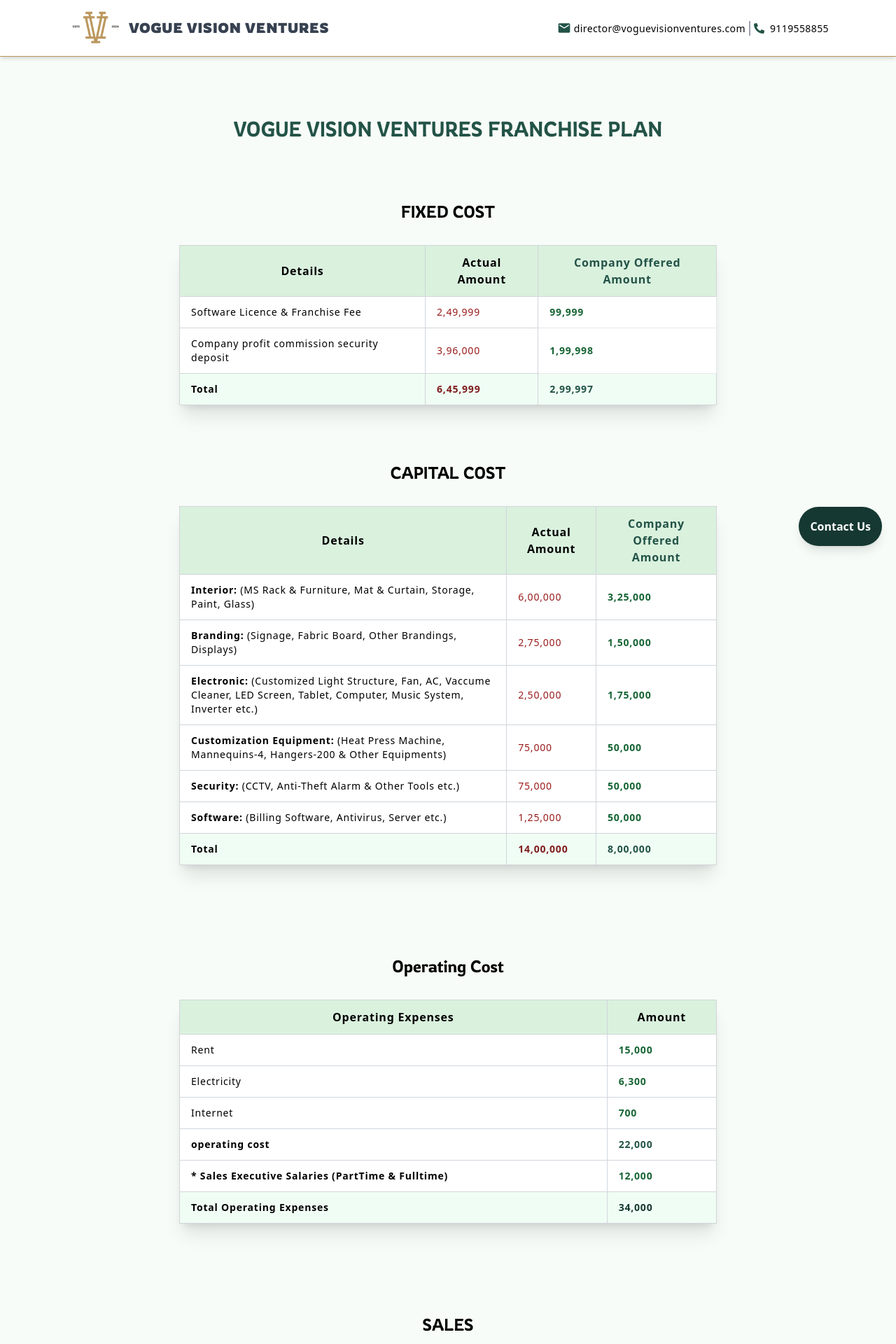
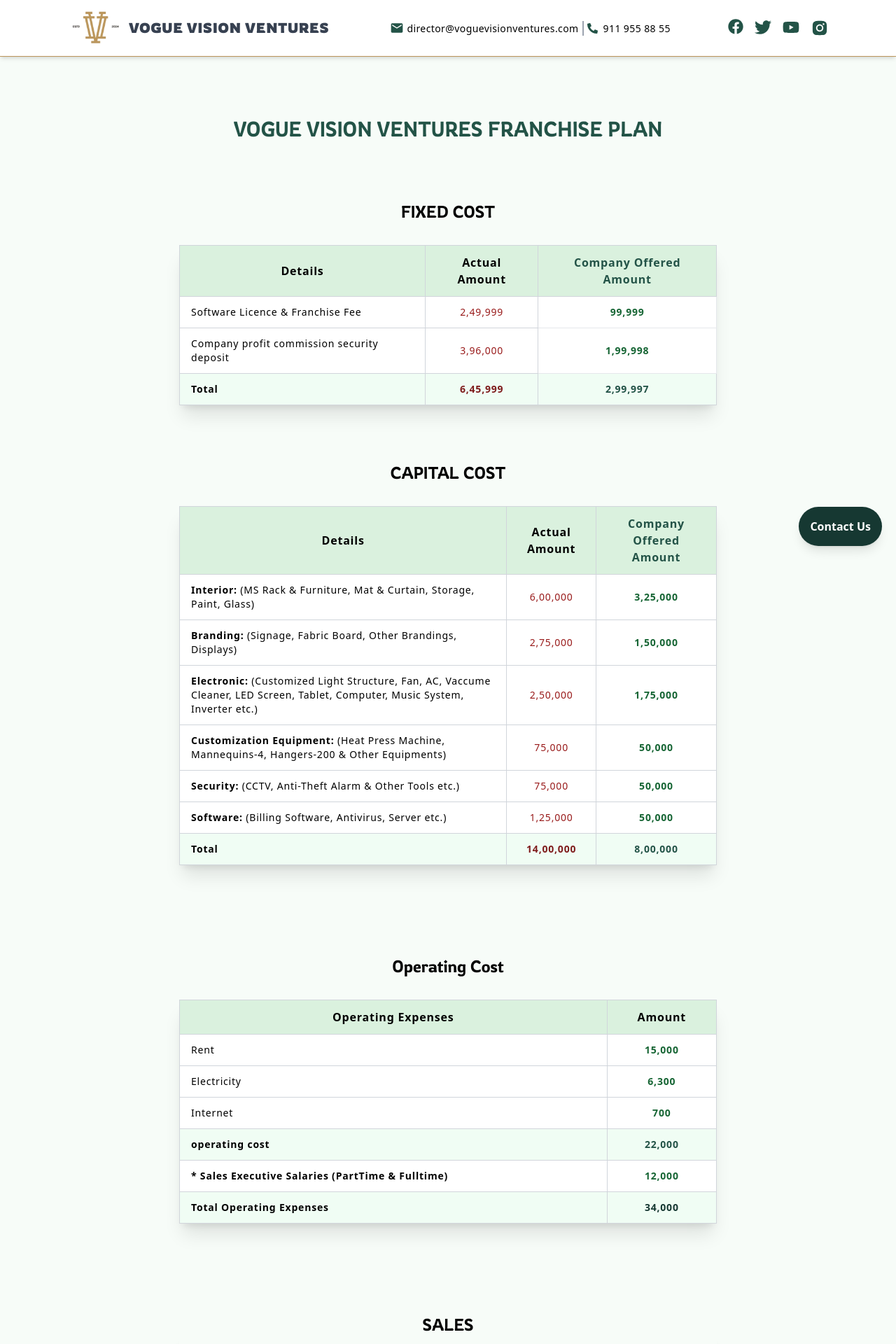
Before and after one commit to sandeshshinde30/voguevisionventures, a React (Vite) app: page / in a window 1280 px wide. Shown: the top 1920 px of the page at 70% size. Built offline with nearby package versions, Linux system fonts and the light colour scheme.

Commit message:
All values middle alignment

```diff
--- a/src/components/capex.jsx
+++ b/src/components/capex.jsx
@@ -89,18 +89,18 @@
               {capexData.map((item, index) => (
                 <tr key={index}>
                   <td className="p-2 border border-gray-300 px-4 py-3">{item.details}</td>
-                  <td className="p-2 border text-red-800 border-gray-300 px-4 py-3">{item.MRP}</td>
-                  <td className="p-2 border text-green-800 font-bold border-gray-300 px-4 py-3">
+                  <td className="p-2 border text-center text-red-800 border-gray-300 px-4 py-3">{item.MRP}</td>
+                  <td className="p-2 border text-center text-green-800 font-bold border-gray-300 px-4 py-3">
                     {item.offerPrice}
                   </td>
                 </tr>
               ))}
               <tr className="bg-green-50">
                 <td className="p-2 font-bold border border-gray-300 px-4 py-3">Total</td>
-                <td className="p-2 font-semibold border border-gray-300 px-4 text-red-900 py-3">
+                <td className="p-2 font-semibold border text-center border-gray-300 px-4 text-red-900 py-3">
                   {totalMRP}
                 </td>
-                <td className="p-2 border border-gray-300 text-dark-green font-extrabold px-4 py-3">
+                <td className="p-2 border border-gray-300 text-center text-dark-green font-extrabold px-4 py-3">
                   {totalOfferPrice}
                 </td>
               </tr>
--- a/src/components/contactUs.jsx
+++ b/src/components/contactUs.jsx
@@ -1,6 +1,8 @@
 import React from "react";
 import Header from "./header";
 import "../css/header.css";
+import { MdEmail } from "react-icons/md";
+import { FaPhoneAlt } from "react-icons/fa";
 import { Navigate, useNavigate } from "react-router-dom";
 
 export default function ContactUs() {
@@ -31,6 +33,22 @@
           <h1 className="rowdies font-thin text-center text-2xl mt-16 text-dark-green">
             CONTACT US
           </h1>
+
+          <div className="flex flex-col lg:hidden mt-5 justify-center items-center  text-center">
+        <div >
+             <div  className="flex items-center tracking-wide px-[5px]">
+                <MdEmail size={20} className="text-dark-green"/>
+                <h2 className=" ml-1 text-[14px]">director@voguevisionventures.com</h2>
+             </div>
+          </div>
+          <div className="ml-[5px]">
+             <div className="flex items-center tracking-wide ">
+                <FaPhoneAlt size={15} className="text-dark-green"/>
+                <h2 className=" ml-2 text-[14px]">911 955 88 55</h2>
+             </div>
+          </div>
+        </div>
+
           <div className="flex w-full mt-2 justify-center">
             <form className="lg:w-2/4 w-[80%] lg:mt-2 mt-10 text-sm lg:text-lg bg p-4 shadow-2xl bg-white mb-8">
               <div className="mb-4">
--- a/src/components/fixCost.jsx
+++ b/src/components/fixCost.jsx
@@ -37,15 +37,15 @@
               {fixedCostData.map((item, index) => (
                 <tr key={index}>
                   <td className="p-2 border border-gray-300 px-4 py-3">{item.details}</td>
-                  <td className="p-2 border text-red-800 border-gray-300 px-4 py-3">{item.MRP}</td>
-                  <td className="p-2 border text-green-800 font-bold px-4 py-3">{item.offerPrice}</td>
+                  <td className="p-2 border text-center text-red-800 border-gray-300 px-4 py-3">{item.MRP}</td>
+                  <td className="p-2 border text-center text-green-800 font-bold px-4 py-3">{item.offerPrice}</td>
 
                 </tr>
               ))}
               <tr className="bg-green-50">
                 <td className="p-2 font-bold border border-gray-300 px-4 py-3">Total</td>
-                <td className="p-2 font-semibold border border-gray-300 px-4 text-red-900 py-3">{totalMRP}</td>
-                <td className="p-2 border border-gray-300 text-dark-green font-extrabold px-4 py-3">{totalOfferPrice}</td>
+                <td className="p-2 text-center font-semibold border border-gray-300 px-4 text-red-900 py-3">{totalMRP}</td>
+                <td className="p-2 text-center border border-gray-300 text-dark-green font-extrabold px-4 py-3">{totalOfferPrice}</td>
 
               </tr>
             </tbody>
--- a/src/components/header.jsx
+++ b/src/components/header.jsx
@@ -2,11 +2,13 @@
 import "../css/header.css"; // Adjust import path
 import { MdEmail } from "react-icons/md";
 import { FaPhoneAlt } from "react-icons/fa";
+ import { AiFillInstagram } from "react-icons/ai";
+import { FaFacebook, FaTwitter, FaYoutube, FaInstagram, FaUser, FaBars, FaTimes } from 'react-icons/fa';
 
 export default function Header() {
   return (
     <>
-      <div className="bg-white border-b-[1px] border-[#BC965C] shadow-md">
+      <div className="bg-white lg:p-0 p-2 border-b-[1px] border-[#BC965C] shadow-md">
         <div className="flex items-center lg:justify-between lg:mx-24 mx-5">
          <div className="flex items-center ">
          <div >
@@ -26,9 +28,19 @@
           <div className="ml-[5px]">
              <div className="flex items-center tracking-wide ">
                 <FaPhoneAlt size={15} className="text-dark-green"/>
-                <h2 className=" ml-2 text-[14px]">9119558855</h2>
+                <h2 className=" ml-2 text-[14px]">911 955 88 55</h2>
              </div>
           </div>
+         </div>
+         <div>
+         <div className="hidden lg:block">
+                <div className='flex space-x-4'>
+                       <a href="" target=''> <FaFacebook className="icon-outline text-dark-green hover:text-green-700 cursor-pointer" size={22} /></a>
+                        <a href="" target=''><FaTwitter className="icon-outline text-dark-green hover:text-green-700 cursor-pointer" size={24} /></a>
+                        <a href="https://youtube.com/@vogueprism2024?si=MtD5PJpIyjyBQkFE" target='_blank'><FaYoutube className="icon-outline text-dark-green hover:text-green-700 cursor-pointer" size={24} /></a>
+                        <a href="https://www.instagram.com/vogue_prism?igsh=bXhkdGJiOHgwb3By" target='_blank'><AiFillInstagram className="icon-outline text-dark-green hover:text-green-700 cursor-pointer" size={26} /></a>
+                    </div>
+                </div>
          </div>
         </div>
       </div>
--- a/src/components/opex.jsx
+++ b/src/components/opex.jsx
@@ -46,23 +46,23 @@
             {opexData.map((item, index) => (
                 <tr key={index}>
                   <td className="p-2 border border-gray-300 px-4 py-3">{item.operatingExpenses}</td>
-                  <td className="p-2 border text-green-800 font-bold border-gray-300 px-4 py-3">
+                  <td className="p-2 border text-center text-green-800 font-bold border-gray-300 px-4 py-3">
                     {item.price}
                   </td>
                 </tr>
               ))}
 
-              <tr>
+              <tr className="bg-green-50">
               <td className="p-2 font-bold border border-gray-300 px-4 py-3">operating cost</td>
 
-              <td className="p-2 border font-extrabold text-dark-green border-gray-300 px-4 py-3">{firstTotal}</td>
+              <td className="p-2 border text-center font-extrabold text-dark-green border-gray-300 px-4 py-3">{firstTotal}</td>
 
               </tr>
 
 
                 <tr>
                   <td className="p-2 border border-gray-300 px-4 py-3">{newObj.operatingExpenses}</td>
-                  <td className="p-2 border text-green-800 font-bold border-gray-300 px-4 py-3">
+                  <td className="p-2 border text-center text-green-800 font-bold border-gray-300 px-4 py-3">
                     {newObj.price}
                   </td>
                 </tr>
@@ -70,7 +70,7 @@
 
               <tr className="bg-green-50">
                 <td className="p-2 font-bold border border-gray-300 px-4 py-3">Total Operating Expenses</td>
-                <td className="p-2 font-extrabold border text-darker-green border-gray-300 px-4 py-3">{secondTotal}</td>
+                <td className="p-2 font-extrabold text-center border text-darker-green border-gray-300 px-4 py-3">{secondTotal}</td>
               </tr>
             </tbody>
           </table>
--- a/src/components/sales.jsx
+++ b/src/components/sales.jsx
@@ -28,14 +28,6 @@
       saleValue: "0",
     },
     {
-      details: "Sportwear",
-      avgSalesQty: 0,
-      ASP: 0,
-      retailerMargin: "0%",
-      commissionOnSale: "0",
-      saleValue: "0",
-    },
-    {
       details: "Formal Pants",
       avgSalesQty: 0,
       ASP: 0,
@@ -53,6 +45,14 @@
     },
     {
       details: "Sport Jackets",
+      avgSalesQty: 0,
+      ASP: 0,
+      retailerMargin: "0%",
+      commissionOnSale: "0",
+      saleValue: "0",
+    },
+    {
+      details: "Sportwear",
       avgSalesQty: 0,
       ASP: 0,
       retailerMargin: "0%",
@@ -91,7 +91,7 @@
                   <th className="border border-gray-300 px-4 py-3">Avg Sales Qty</th>
                   <th className="border border-gray-300 px-4 py-3">ASP</th>
                   <th className="border border-gray-300 px-4 py-3">Retailer~Margin </th>
-                  <th className="border border-gray-300 px-4 py-3">Commission on sale</th>
+                  <th className="border border-gray-300 px-4 py-3">Commission on profit</th>
                   <th className="border border-gray-300 px-4 py-3">Sale value</th>
                 </tr>
               </thead>
--- a/src/components/summary.jsx
+++ b/src/components/summary.jsx
@@ -29,7 +29,7 @@
               {summaryData.map((item, index) => (
                 <tr key={index}>
                   <td className="p-2 border border-gray-300 px-4 py-3 w-1/2">{item.label}</td>
-                  <td className="p-2 border text-green-800 font-bold border-gray-300 px-4 py-3 w-1/2">{item.value}</td>
+                  <td className="p-2 border text-green-800 font-bold text-center border-gray-300 px-4 py-3 w-1/2">{item.value}</td>
                 </tr>
               ))}
 
```
